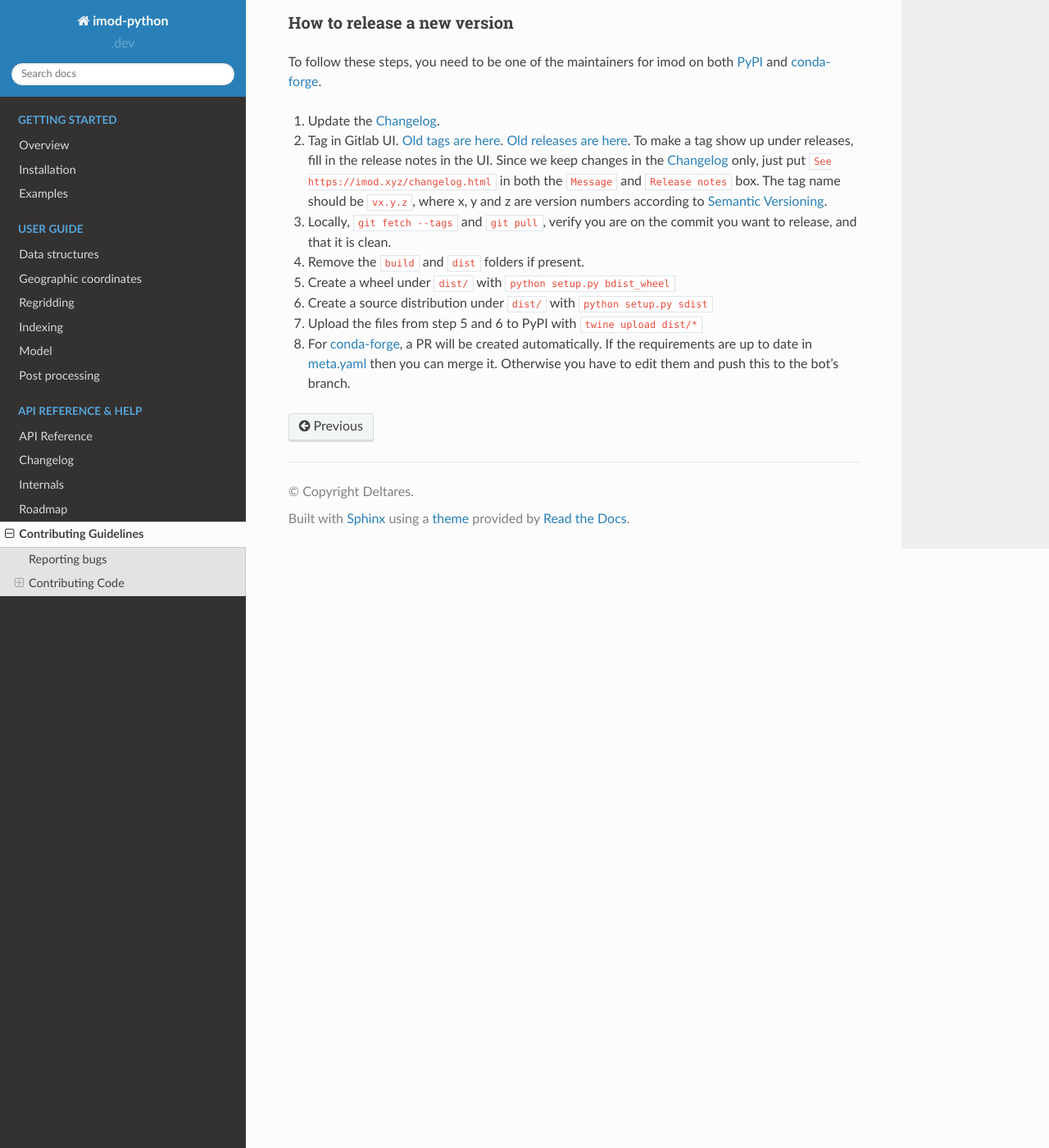
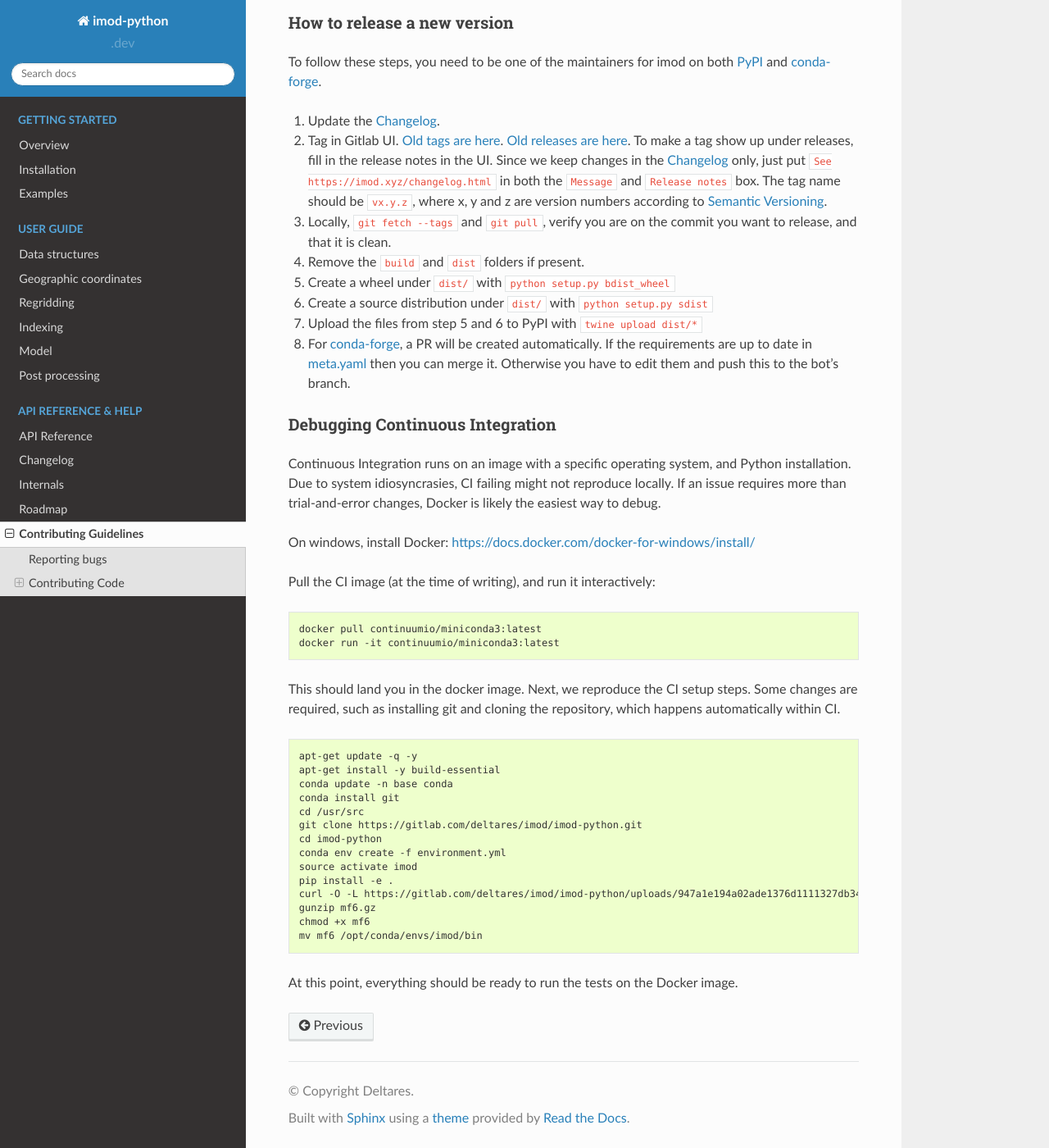
Before and after one commit to Deltares/imod-python, a Sphinx documentation site: the page built from docs/contributing.rst, in a window 1280 px wide and 1400 px high, scrolled down 1445 px. Shown: the whole window at 82% size. Built offline with Sphinx 7.4.7 and the Read the Docs theme 2.0.0, drawn with Linux system fonts in a browser that asks for light colours; the version number could not be read and is left out.

Commit message:
Add docker info in contributing

```diff
--- a/docs/contributing.rst
+++ b/docs/contributing.rst
@@ -109,3 +109,45 @@ To follow these steps, you need to be one of the maintainers for imod on both
 .. _here: https://github.com/ambv/black#editor-integration
 .. _Format On Save: https://code.visualstudio.com/updates/v1_6#_format-on-save
 .. _pytest documentation: https://docs.pytest.org/en/latest/
+
+
+Debugging Continuous Integration
+~~~~~~~~~~~~~~~~~~~~~~~~~~~~~~~~
+
+Continuous Integration runs on an image with a specific operating system, and
+Python installation. Due to system idiosyncrasies, CI failing might not
+reproduce locally. If an issue requires more than trial-and-error changes,
+Docker is likely the easiest way to debug.
+
+On windows, install Docker:
+https://docs.docker.com/docker-for-windows/install/
+
+Pull the CI image (at the time of writing), and run it interactively:
+
+.. code-block:: console
+
+  docker pull continuumio/miniconda3:latest
+  docker run -it continuumio/miniconda3:latest
+
+This should land you in the docker image. Next, we reproduce the CI setup steps.
+Some changes are required, such as installing git and cloning the repository,
+which happens automatically within CI.
+
+.. code-block:: console
+
+  apt-get update -q -y
+  apt-get install -y build-essential
+  conda update -n base conda
+  conda install git
+  cd /usr/src
+  git clone https://gitlab.com/deltares/imod/imod-python.git
+  cd imod-python
+  conda env create -f environment.yml
+  source activate imod
+  pip install -e .
+  curl -O -L https://gitlab.com/deltares/imod/imod-python/uploads/947a1e194a02ade1376d1111327db34d/mf6.gz
+  gunzip mf6.gz
+  chmod +x mf6
+  mv mf6 /opt/conda/envs/imod/bin
+
+At this point, everything should be ready to run the tests on the Docker image.
```
